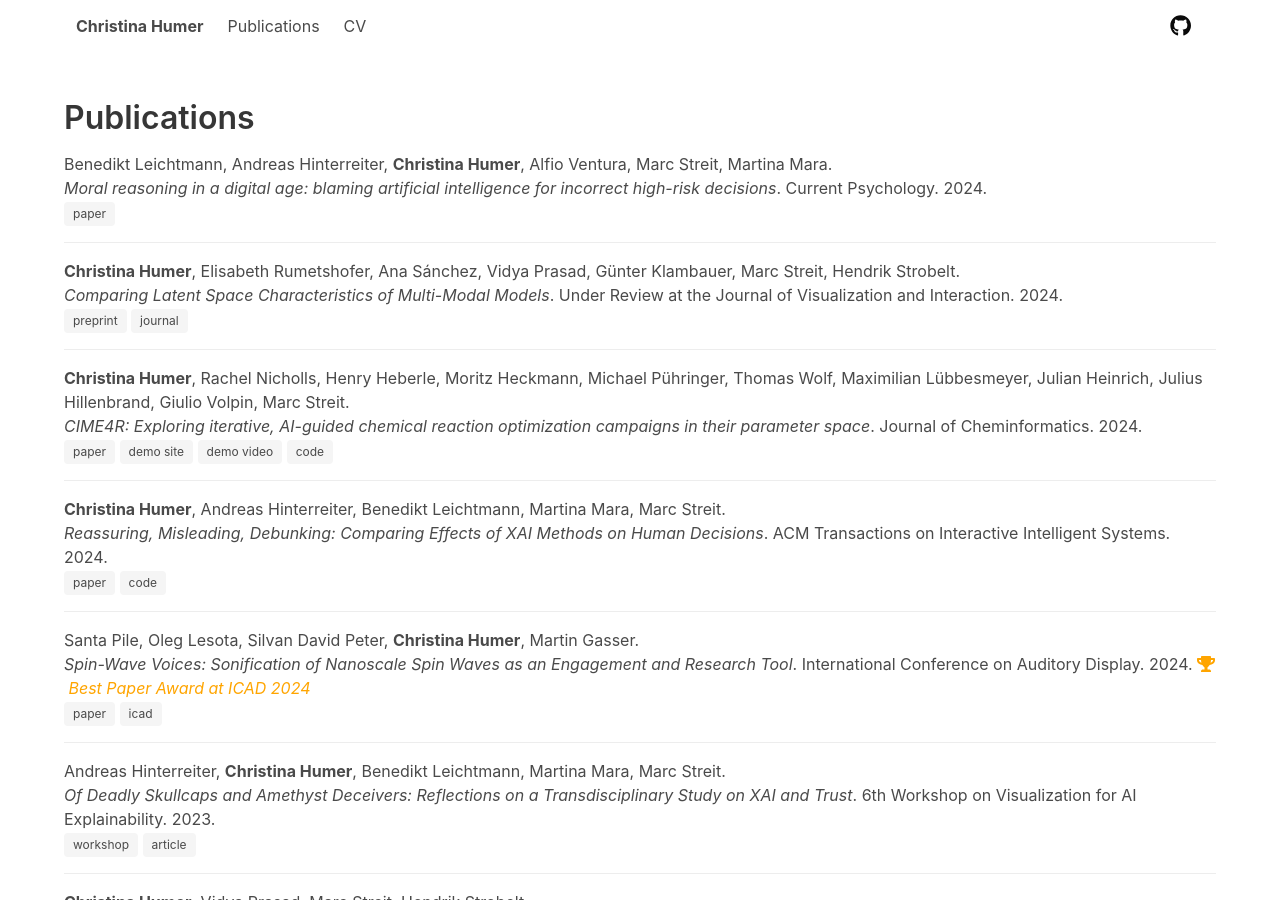
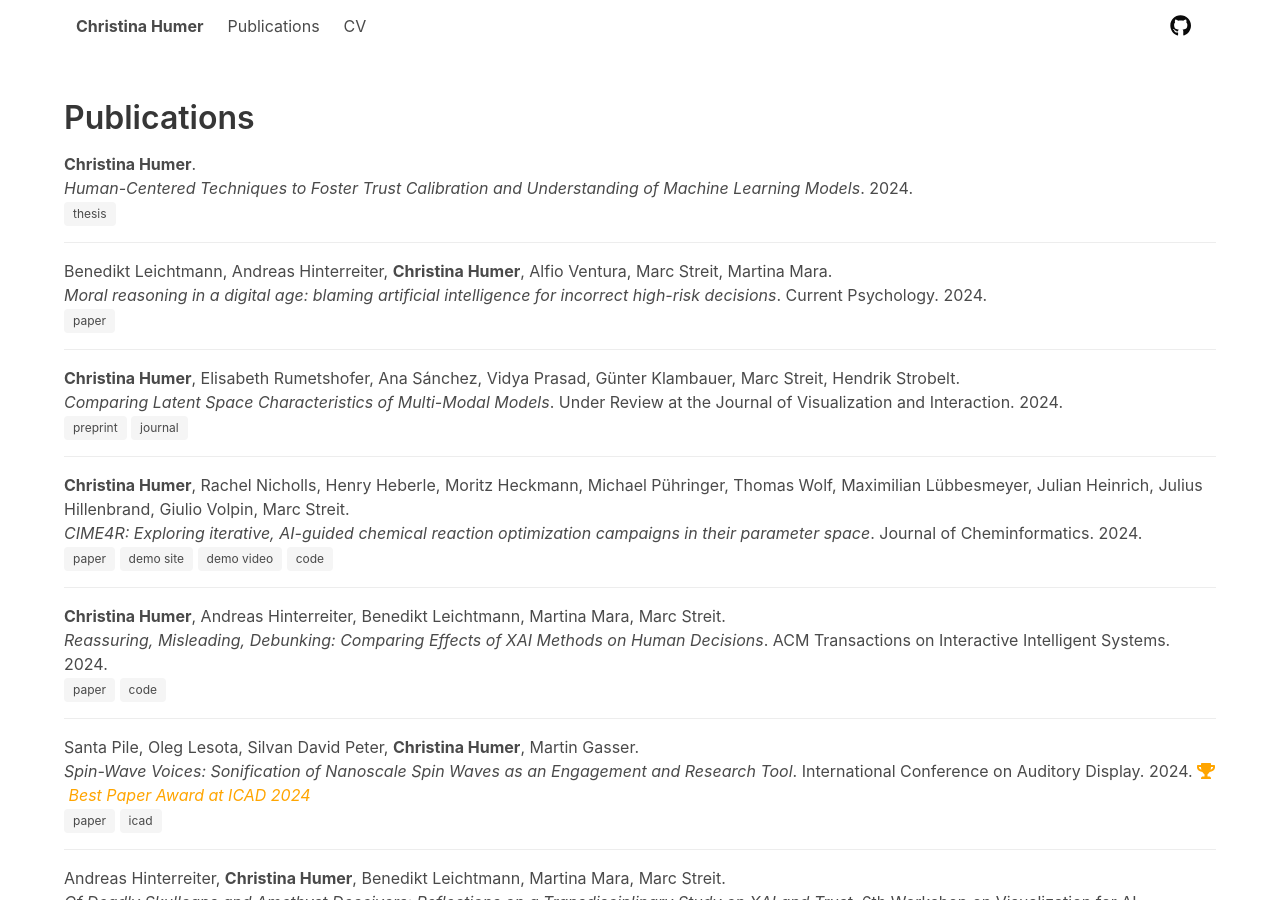
Before and after one commit to ginihumer/ginihumer.github.io, a Jekyll site: the page built from _pages/publications.html, in a window 1280 px wide and 900 px high. Built offline with Jekyll 4.4.1, drawn with Linux system fonts in a browser that asks for light colours; nearby versions of some CDN libraries; a style sheet for code colours, icons or effects is not loaded.

Commit message:
add dissertation

```diff
--- a/_data/publications.yml
+++ b/_data/publications.yml
@@ -1,3 +1,23 @@
+
+
+- title: "Human-Centered Techniques to Foster Trust Calibration and Understanding of Machine Learning Models"
+  type: thesis
+  image:
+  authors:
+    - Christina Humer
+  advisors:
+    - Marc Streit
+    - Martina Mara
+  year: 2024
+  month: 10
+  institution: Johannes Kepler University Linz
+  thesis_type: PhD Thesis
+  tags:
+    - tag: thesis
+      link: https://epub.jku.at/obvulihs/download/pdf/10580029
+
+
+
 - title: "Moral reasoning in a digital age: blaming artificial intelligence for incorrect high-risk decisions"
   type: paper
   image:
```
